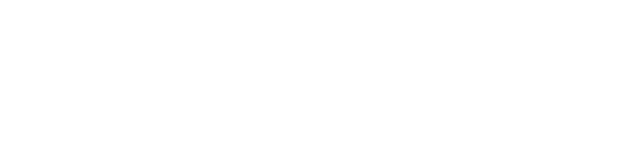
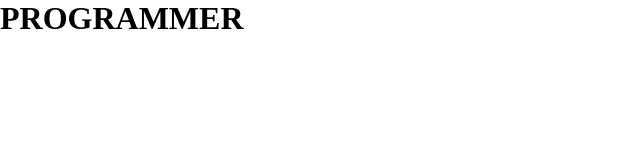
Before and after one commit to abdulazizjavascript/reactn41-lesson18, a plain HTML site: page pages/services.html in a window 1280 px wide. Shown: the whole page, without its empty margins (0-640 px from the left). Drawn offline with Linux system fonts and the light colour scheme.

Commit message:
Services belongs to programmer

```diff
--- a/pages/services.html
+++ b/pages/services.html
@@ -3,8 +3,10 @@
   <head>
     <meta charset="UTF-8" />
     <meta name="viewport" content="width=device-width, initial-scale=1.0" />
-    <title>FINSWEET | SERVICES</title>
+    <title>FINSWEET | SERVICES | PROGRAMMER</title>
     <link rel="stylesheet" href="../css/pages/services.css" />
   </head>
-  <body></body>
+  <body>
+    <h1>PROGRAMMER</h1>
+  </body>
 </html>
```
